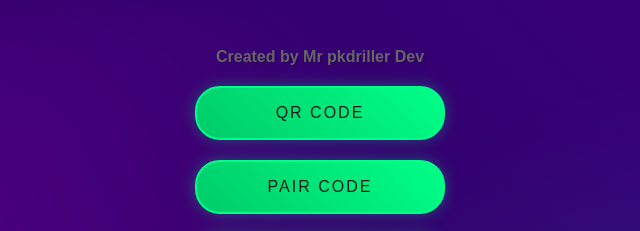
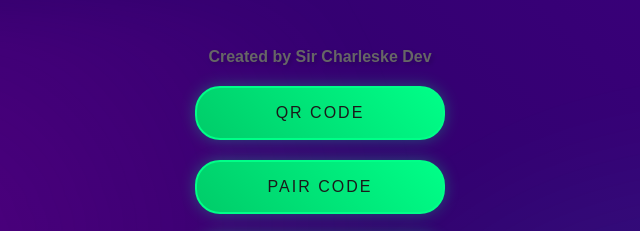
Before and after one commit to Itscharles1/Qr-scaner2, a website: page wasipage.html in a window 1280 px wide. Shown: the top 231 px of the page, 320-960 px from the left. Drawn offline with Linux system fonts and the light colour scheme.

Commit message:
Update wasipage.html

```diff
--- a/wasipage.html
+++ b/wasipage.html
@@ -127,7 +127,7 @@
 </head>
 <body>
   <div style="text-align: center; margin-bottom: 20px; color: #666;">
-    <div style="font-weight: bold; animation: float 3s ease-in-out infinite; text-shadow: 2px 2px 4px rgba(0,0,0,0.2);">Created by Mr pkdriller Dev</div>
+    <div style="font-weight: bold; animation: float 3s ease-in-out infinite; text-shadow: 2px 2px 4px rgba(0,0,0,0.2);">Created by Sir Charleske Dev</div>
   </div>
 
   <button onclick="window.open(`/wasiqr`)" class="btn">QR Code</button>
```
